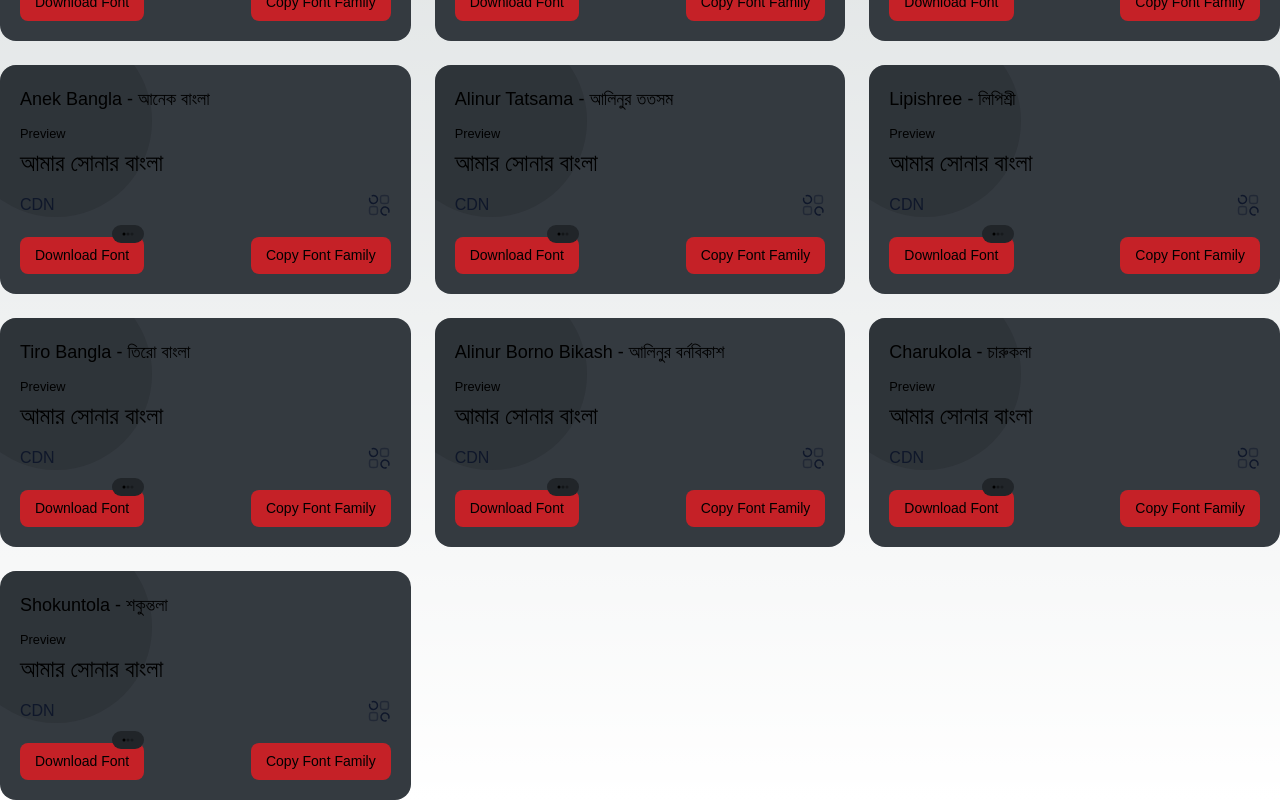
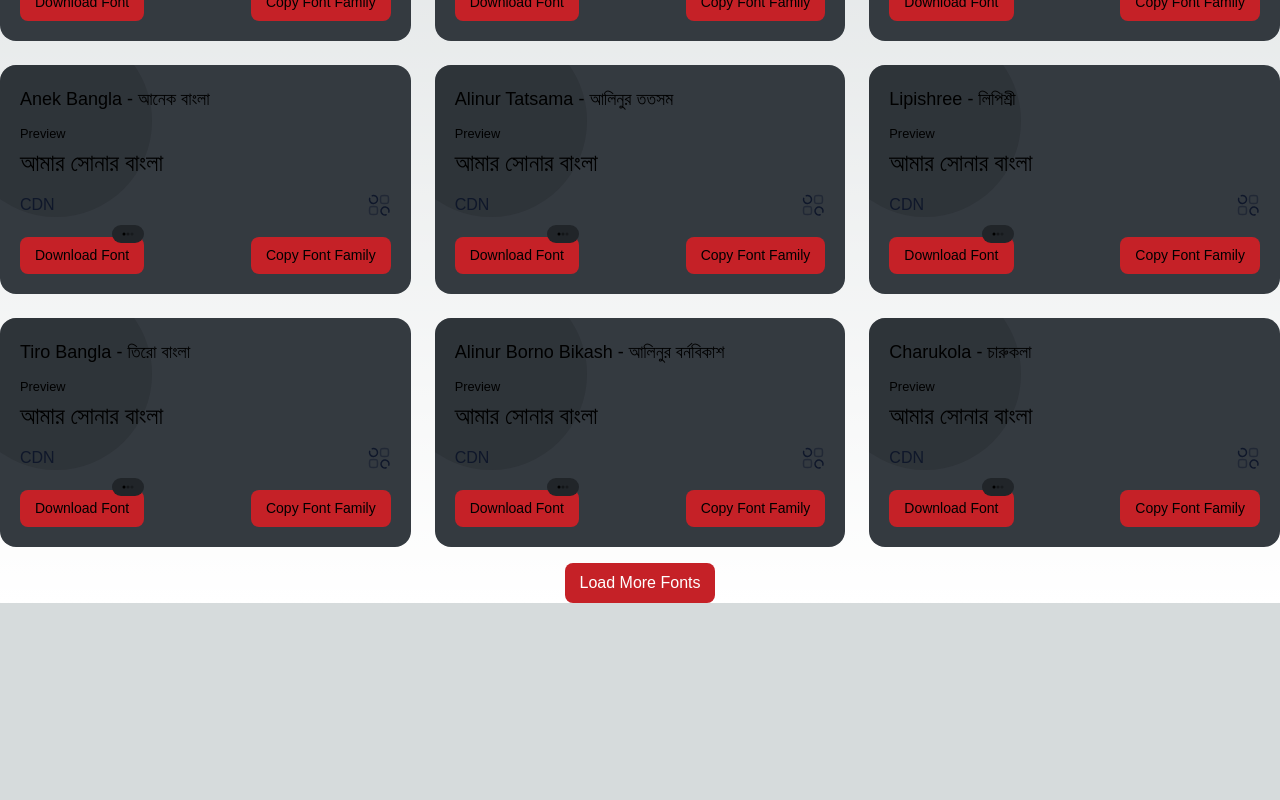
Before and after one commit to ShakilAnsary9/banglauifont-next, a Next.js app: page / in a window 1280 px wide. Shown: the part 438-1238 px from the top of the page. After the commit the page ends 1041 px from the top, so only its background shows below. Built offline with nearby package versions, Linux system fonts and the light colour scheme; no server answers; the database is empty.

Commit message:
Font Loader Addde

```diff
--- a/app/components/FontCard.js
+++ b/app/components/FontCard.js
@@ -4,6 +4,21 @@ import { ref, onValue, off, set, increment } from "firebase/database";
 import { database } from "../utils/Firebase";
 
 const FontCard = ({ previewText, fontSize, fontWeight }) => {
+  const fontListsCount = Object.values(FontLists).reduce(
+    (total, list) => total + list.length,
+    0
+  );
+  const fontList1Count = FontLists.fontlist1.length;
+  const [fontsToShow, setFontsToShow] = useState(3);
+  const incrementValue = 1;
+
+  const loadMoreFonts = () => {
+    setFontsToShow((prevFontsToShow) => {
+      const updatedFontsToShow = prevFontsToShow + incrementValue;
+      return Math.min(updatedFontsToShow, fontListsCount);
+    });
+  };
+
   const handleFontDownload = (fontId) => {
     const fontRef = ref(database, `fonts/${fontId}/downloads`);
     set(fontRef, increment(1)).catch((error) => {
@@ -272,10 +287,17 @@ const FontCard = ({ previewText, fontSize, fontWeight }) => {
         <div className="grid grid-cols-1 md:grid-cols-2 lg:grid-cols-3 gap-6">
           {Object.keys(FontLists).map((key) => (
             <div className="flex flex-col gap-6" key={key}>
-              <FontList fonts={FontLists[key]} />
+              <FontList fonts={FontLists[key].slice(0, fontsToShow)} />
             </div>
           ))}
         </div>
+        {fontsToShow >= fontList1Count + 1 ? null : (
+          <div className="text-center mt-4">
+            <button className="btn-load-more card-btn" onClick={loadMoreFonts}>
+              Load More Fonts
+            </button>
+          </div>
+        )}
       </div>
     </>
   );
```
